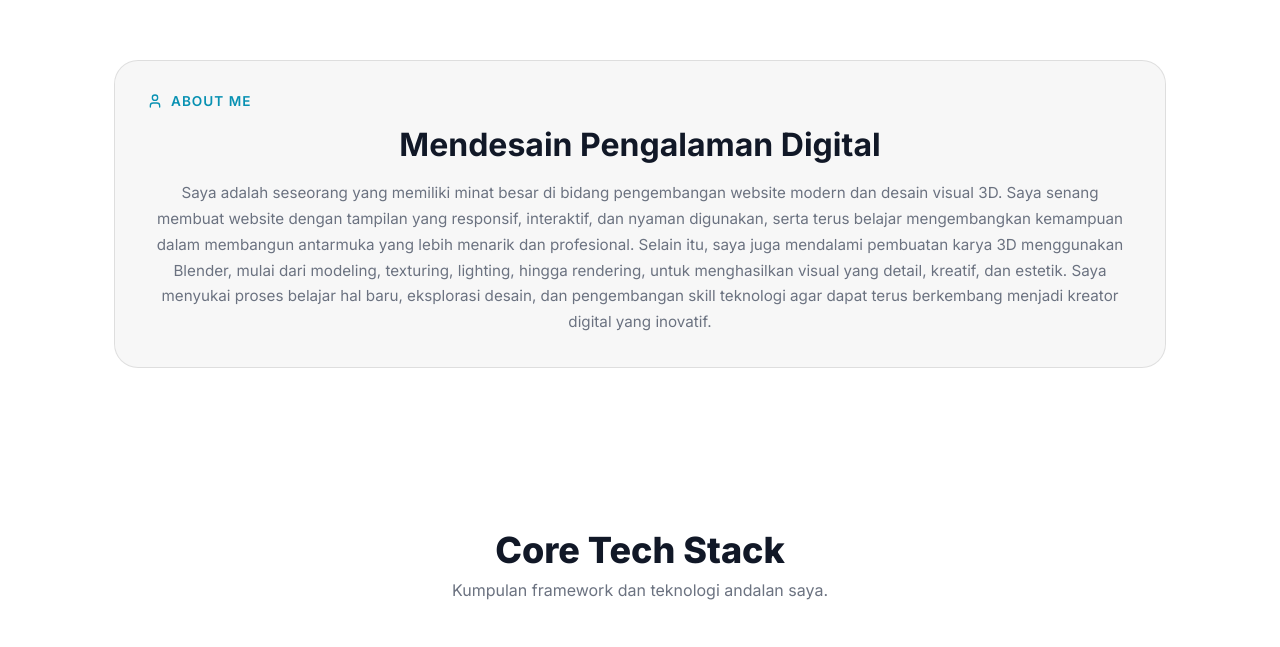
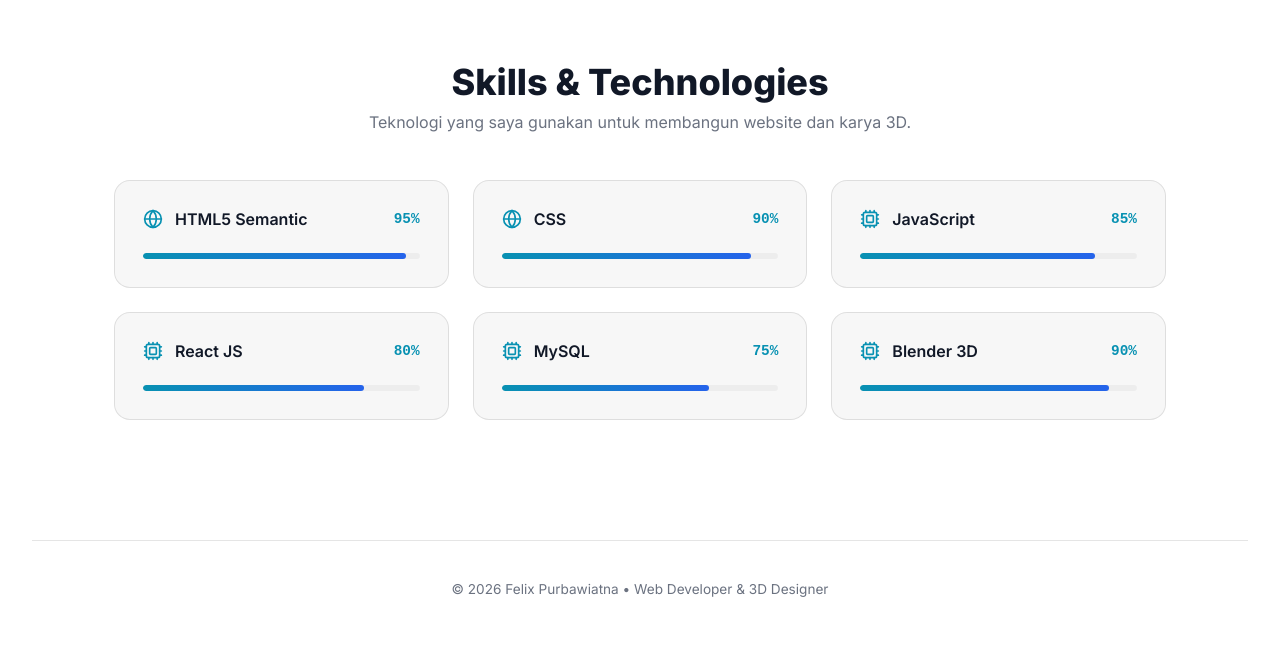
Before and after one commit to PelixPbg/portofolio-felix, a React app: page / in a window 1280 px wide. Shown: the part 982-1629 px from the top of the page. Built offline with nearby package versions, Linux system fonts and the light colour scheme; the HTML template or start-up script is replaced by a standard one.

Commit message:
Update website

```diff
--- a/src/pages/Home.jsx
+++ b/src/pages/Home.jsx
@@ -86,20 +86,10 @@
         </div>
       </section>
 
-      <section id="about" className="section">
-        <motion.div initial="hidden" whileInView="visible" viewport={{ once: true, margin: "-100px" }} variants={fadeUp} className="about-card">
-          <div className="section-tag"><User size={16} /> About Me</div>
-          <h2 className="section-title">Mendesain Pengalaman Digital</h2>
-          <p className="section-desc">
-            Saya adalah seseorang yang memiliki minat besar di bidang pengembangan website modern dan desain visual 3D. Saya senang membuat website dengan tampilan yang responsif, interaktif, dan nyaman digunakan, serta terus belajar mengembangkan kemampuan dalam membangun antarmuka yang lebih menarik dan profesional. Selain itu, saya juga mendalami pembuatan karya 3D menggunakan Blender, mulai dari modeling, texturing, lighting, hingga rendering, untuk menghasilkan visual yang detail, kreatif, dan estetik. Saya menyukai proses belajar hal baru, eksplorasi desain, dan pengembangan skill teknologi agar dapat terus berkembang menjadi kreator digital yang inovatif.
-          </p>
-        </motion.div>
-      </section>
-
       <section id="skills" className="section container-grid">
         <div className="section-header-center">
-          <h2>Core Tech Stack</h2>
-          <p>Kumpulan framework dan teknologi andalan saya.</p>
+          <h2>Skills & Technologies</h2>
+          <p>Teknologi yang saya gunakan untuk membangun website dan karya 3D.</p>
         </div>
         <div className="skills-grid">
           {skills.map((skill, index) => (
@@ -117,7 +107,7 @@
       </section>
 
       <footer className="footer">
-        &copy; {new Date().getFullYear()} DevPortfolio.
+  © {new Date().getFullYear()} Felix Purbawiatna • Web Developer & 3D Designer
       </footer>
 
       <BackToTop />
--- a/src/pages/Skills.jsx
+++ b/src/pages/Skills.jsx
@@ -1,17 +1,17 @@
 import { motion } from "framer-motion";
-import { Code, Layout, Database, Terminal, Cpu, Layers } from "lucide-react";
-import "./Skills.css"; // <-- Pastikan titik dan garis miringnya benar karena berada di folder yang sama (pages/)
+import { Globe, Cpu } from "lucide-react";
+import "./Skills.css";
 
 const skillData = [
-  { name: "React JS", level: 90, icon: <Cpu />, desc: "State management, Hooks, Context API" },
-  { name: "CSS Modules / SCSS", level: 95, icon: <Layout />, desc: "Modern layouts, Flexbox, Grid, Animations" },
-  { name: "Vite / Build Tools", level: 80, icon: <Layers />, desc: "Bundling, Environment Config, Optimization" },
-  { name: "HTML5 Semantics", level: 95, icon: <Code />, desc: "SEO Friendly, Accessibility (a11y), Clean Structure" },
-  { name: "RESTful API / JSON", level: 85, icon: <Database />, desc: "Data fetching, Axios, Integration" },
+  { name: "HTML5 Semantic", level: 95, icon: <Globe />, desc: "SEO Friendly, Accessibility (a11y), Clean Structure" },
+  { name: "CSS", level: 90, icon: <Globe />, desc: "Modern layouts, Flexbox, Grid, Animations" },
+  { name: "JavaScript", level: 85, icon: <Cpu />, desc: "Asynchronous, DOM, Functional Programming" },
+  { name: "React JS", level: 80, icon: <Cpu />, desc: "State management, Hooks, Context API" },
+  { name: "MySQL", level: 75, icon: <Cpu />, desc: "Database design, Query optimization, Relations" },
+  { name: "Blender 3D", level: 90, icon: <Cpu />, desc: "Modeling, Texturing, Lighting, Rendering" },
 ];
 
 const Skills = () => {
-  // Animasi container untuk delay berurutan (stagger) pada card
   const containerVariants = {
     hidden: {},
     visible: {
```
